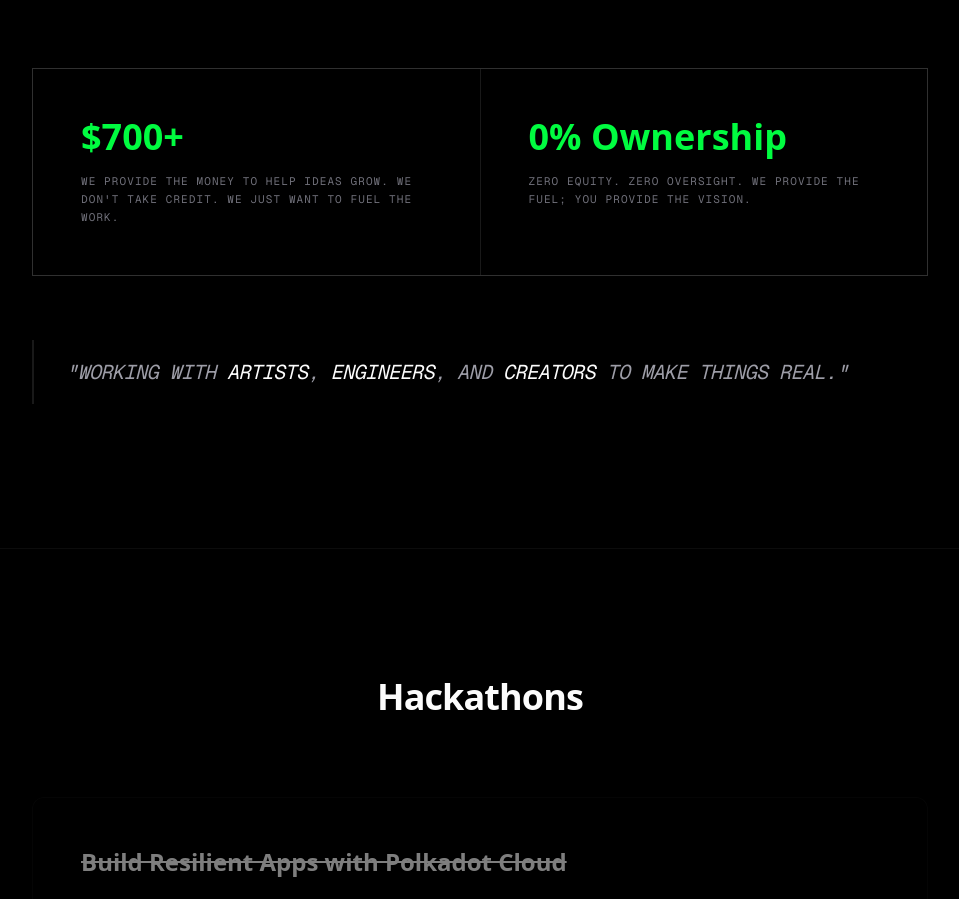
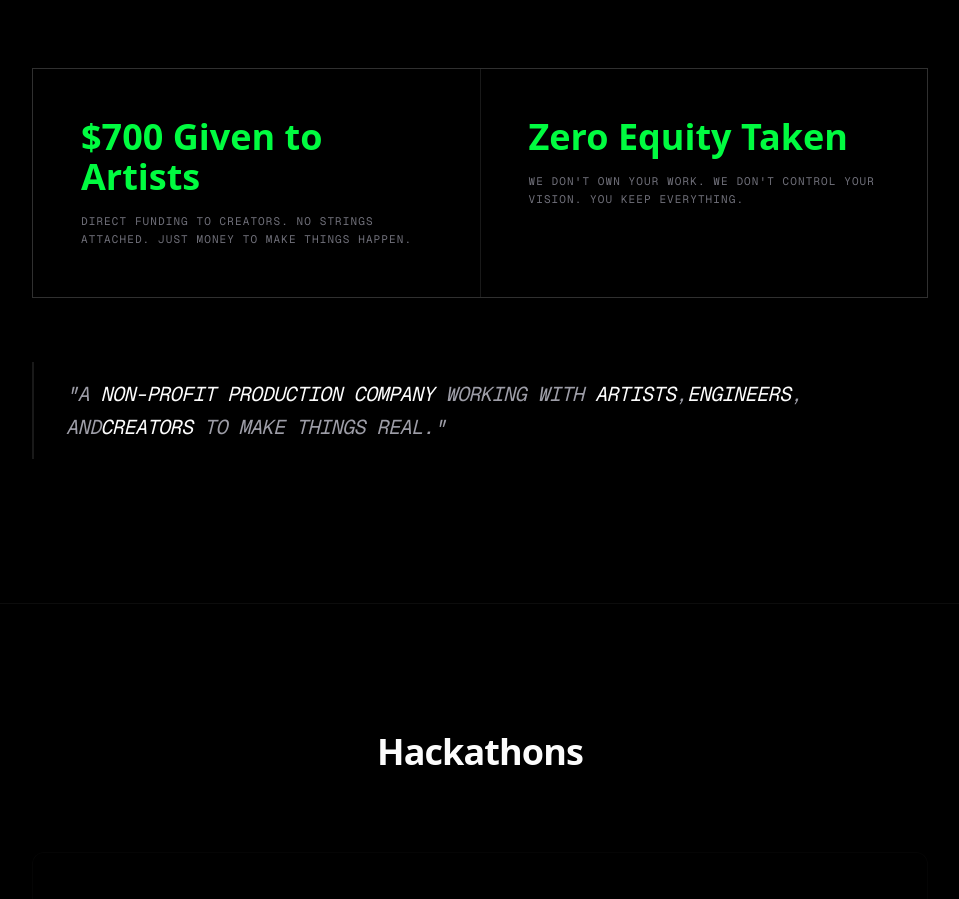
Before and after one commit to Zwin-ux/website, a Next.js app: page / in a window 1280 px wide. Shown: the part 2750-3649 px from the top of the page, without its empty margins (160-1119 px from the left). Built offline with nearby package versions, Linux system fonts and the light colour scheme.

Commit message:
Update creator investment messaging: specify  given to artists and clarify non-profit status

```diff
--- a/components/CreatorInvestment.tsx
+++ b/components/CreatorInvestment.tsx
@@ -29,9 +29,9 @@ export default function CreatorInvestment() {
               viewport={{ once: true }}
               className="bg-black p-8 md:p-12 space-y-4"
             >
-              <div className="text-4xl font-bold text-retro-green">$700+</div>
+              <div className="text-4xl font-bold text-retro-green">$700 Given to Artists</div>
               <p className="text-zinc-500 font-mono text-[11px] uppercase tracking-widest leading-relaxed">
-                We provide the money to help ideas grow. We don't take credit. We just want to fuel the work.
+                Direct funding to creators. No strings attached. Just money to make things happen.
               </p>
             </motion.div>
 
@@ -41,9 +41,9 @@ export default function CreatorInvestment() {
               viewport={{ once: true }}
               className="bg-black p-8 md:p-12 space-y-4"
             >
-              <div className="text-4xl font-bold text-retro-green">0% Ownership</div>
+              <div className="text-4xl font-bold text-retro-green">Zero Equity Taken</div>
               <p className="text-zinc-500 font-mono text-[11px] uppercase tracking-widest leading-relaxed">
-                ZERO equity. ZERO oversight. We provide the fuel; you provide the vision.
+                We don't own your work. We don't control your vision. You keep everything.
               </p>
             </motion.div>
           </div>
@@ -55,9 +55,9 @@ export default function CreatorInvestment() {
             className="border-l-2 border-white/10 pl-8 py-4"
           >
             <p className="text-lg md:text-xl text-zinc-400 font-mono uppercase tracking-tight leading-relaxed italic">
-              "Working with <span className="text-white">artists</span>,
-              <span className="text-white"> engineers</span>, and
-              <span className="text-white"> creators</span> to make things real."
+              "A <span className="text-white">non-profit production company</span> working with <span className="text-white">artists</span>,
+              <span className="text-white">engineers</span>, and
+              <span className="text-white">creators</span> to make things real."
             </p>
           </motion.div>
         </div>
```
